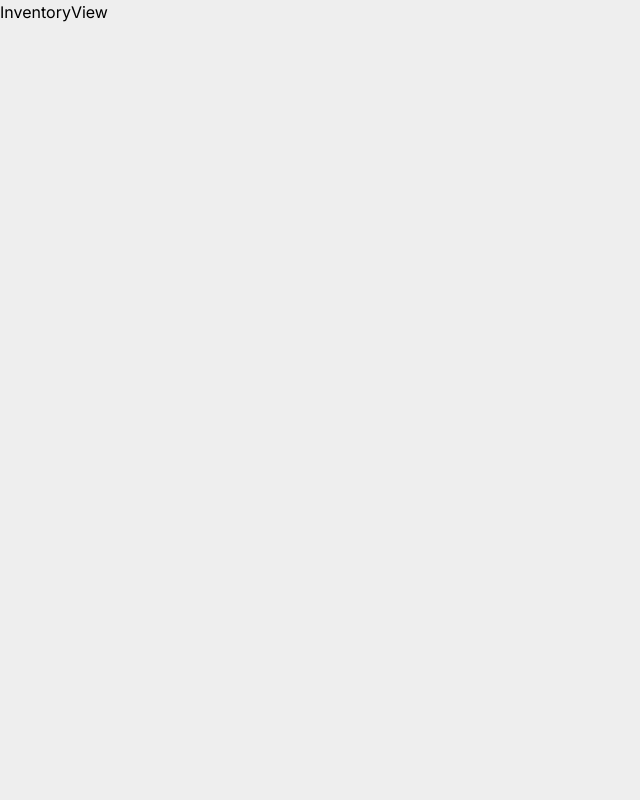
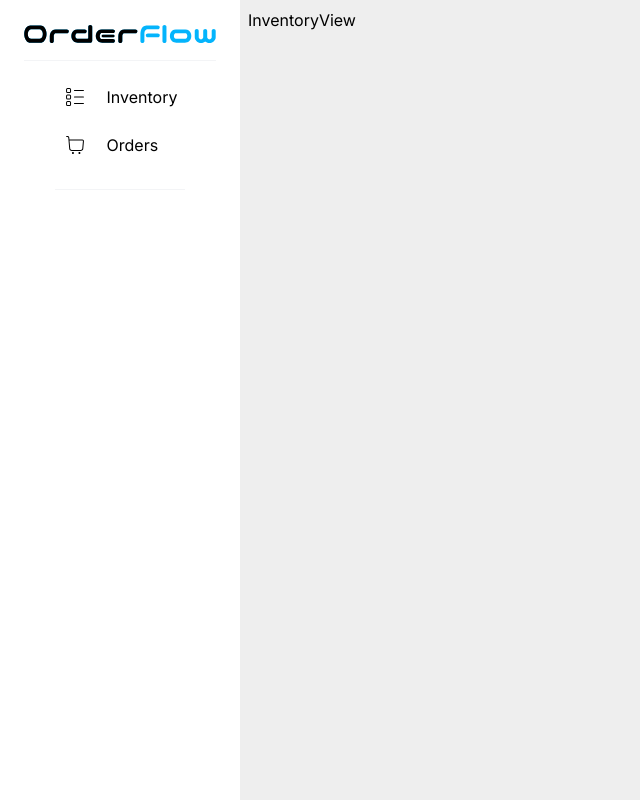
Before and after one commit to Shivd131/next-orderflow, a Next.js app: page /inventory-view in a window 1280 px wide. Shown: the whole page, without its empty margins (0-640 px from the left). Built offline with nearby package versions, Linux system fonts and the light colour scheme.

Commit message:
feat: adjustments

```diff
--- a/src/app/components/SideNavbar.tsx
+++ b/src/app/components/SideNavbar.tsx
@@ -22,8 +22,7 @@ const menuItems = [
 ];
 
 const SideNavbar = () => {
-    // a state to figure out the screen width for conditional rendering
-    const [isScreenWide, setIsScreenWide] = useState(window.innerWidth > 768);
+    const [isScreenWide, setIsScreenWide] = useState(false);
 
     useEffect(() => {
         const handleResize = () => {
@@ -32,21 +31,20 @@ const SideNavbar = () => {
         };
 
         window.addEventListener('resize', handleResize);
-        handleResize();//ffor each resize event, this will be called and will be constantly checked regularly
+        handleResize();
 
         return () => {
             window.removeEventListener('resize', handleResize);
         };
     }, []);
+
     return (
-        <div>
+        <div className={`md:w-60 ${isScreenWide ? 'fixed top-0 left-0 h-full' : ''}`}>
             {!isScreenWide ? (
-                <Disclosure as="nav" className="md:flex md:flex-col md:w-60 md:fixed md:top-0 md:left-0">
-                    {/* A disclosure button for tab view and below */}
+                <Disclosure as="nav">
                     <DisclosureButton className="absolute md:hidden top-4 right-4 rounded-md p-2 focus:ring-white shadow-2xl border border-gray-300 bg-white hover:scale-105 transition-all">
                         <GiHamburgerMenu className='block h-6 w-6 fill-gray-500' aria-hidden="true" />
                     </DisclosureButton>
-                    {/* panel for sidebar */}
                     <DisclosurePanel className='md:flex md:flex-col md:h-screen p-6 sm:w-1/3 h-screen bg-white z-20 fixed top-0 lg:w-60 lg:left-0 ease-in-out delay-100 duration-300 transition-all'>
                         <div className='flex flex-col justify-start items-center'>
                             <Image className="text-base text-center cursor-pointer font-bold border-b border-gray-100 pb-4 w-full" src={orderflow} alt={'orderflow'} />
@@ -64,7 +62,7 @@ const SideNavbar = () => {
                     </DisclosurePanel>
                 </Disclosure>
             ) : (
-                <div className='md:flex md:flex-col md:h-screen p-6 sm:w-1/3 h-screen bg-white z-20 fixed top-0 lg:w-60 lg:left-0 ease-in-out delay-100 duration-300 transition-all'>
+                <div className='md:flex md:flex-col md:h-full p-6 bg-white z-20'>
                     <div className='flex flex-col justify-start items-center'>
                         <Image className="text-base text-center cursor-pointer font-bold border-b border-gray-100 pb-4 w-full" src={orderflow} alt={'orderflow'} />
                         <div className="my-4 border-b border-gray-100 pb-4">
--- a/src/app/layout.tsx
+++ b/src/app/layout.tsx
@@ -1,6 +1,7 @@
 import type { Metadata } from "next";
 import { Inter } from "next/font/google";
 import "./globals.css";
+import SideNavbar from "./components/SideNavbar";
 
 const inter = Inter({ subsets: ["latin"] });
 
@@ -16,7 +17,12 @@ export default function RootLayout({
 }>) {
   return (
     <html lang="en">
-      <body className={inter.className}>{children}</body>
+      <body className={inter.className}>
+        <div className="flex gap">
+          <SideNavbar />
+          <main className="flex-grow md:ml-60 p-2">{children}</main>
+        </div>
+      </body>
     </html>
   );
 }
--- a/src/app/page.tsx
+++ b/src/app/page.tsx
@@ -4,7 +4,7 @@ import SideNavbar from "./components/SideNavbar";
 export default function Home() {
   return (
     <main className="">
-      <SideNavbar />
+
     </main>
   );
 }
```
